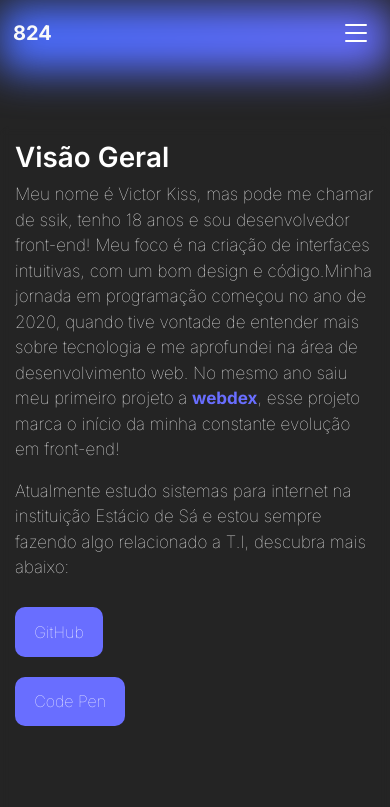
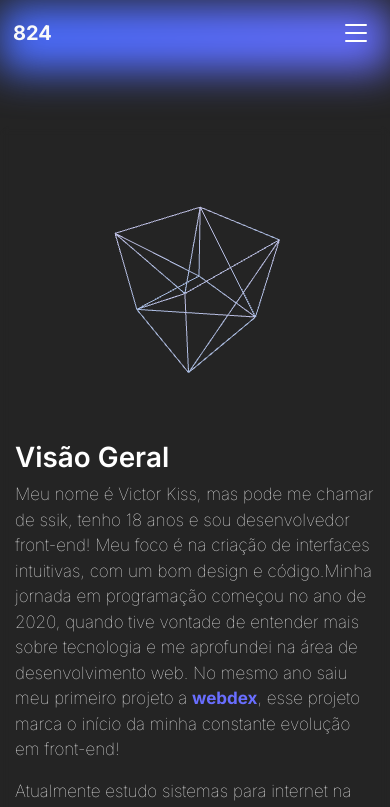
Before and after one commit to victor-kiss/ssik824, a Next.js app: page / in a window 390 px wide. Shown: the top 807 px of the page. Built offline with nearby package versions, Linux system fonts and the light colour scheme.

Commit message:
update homepage design for mobile

```diff
--- a/src/app/page.tsx
+++ b/src/app/page.tsx
@@ -29,7 +29,7 @@ const LinkButton = styled.a`
 export default function Home() {
   return (
     <>
-      <GridWrapper width="100vw" height="100vh" margin="40px 60px" padding="0" mobileReverse={false}>
+      <GridWrapper width="100vw" height="100vh" margin="40px 60px" padding="0" mobileReverse={true}>
           <FlexWrapper direction='column' align='baseline' justify='center' width='100%' height='auto' margin='0' padding='0' wrap='no-wrap' position='inherit'>
           <h1>Visão Geral</h1>
           <p>Meu nome é Victor Kiss, mas pode me chamar de ssik, tenho 18 anos e sou desenvolvedor front-end! Meu foco é na criação de interfaces intuitivas, com um bom design e código.Minha jornada em programação começou no ano de 2020, quando tive vontade de entender mais sobre tecnologia e me aprofundei na área de desenvolvimento web. No mesmo ano saiu meu primeiro projeto a <a href="https://victor-kiss.github.io/webdex/" rel="noreferrer" target="_blank">webdex</a>, esse projeto marca o início da minha constante evolução em front-end!</p>
```
